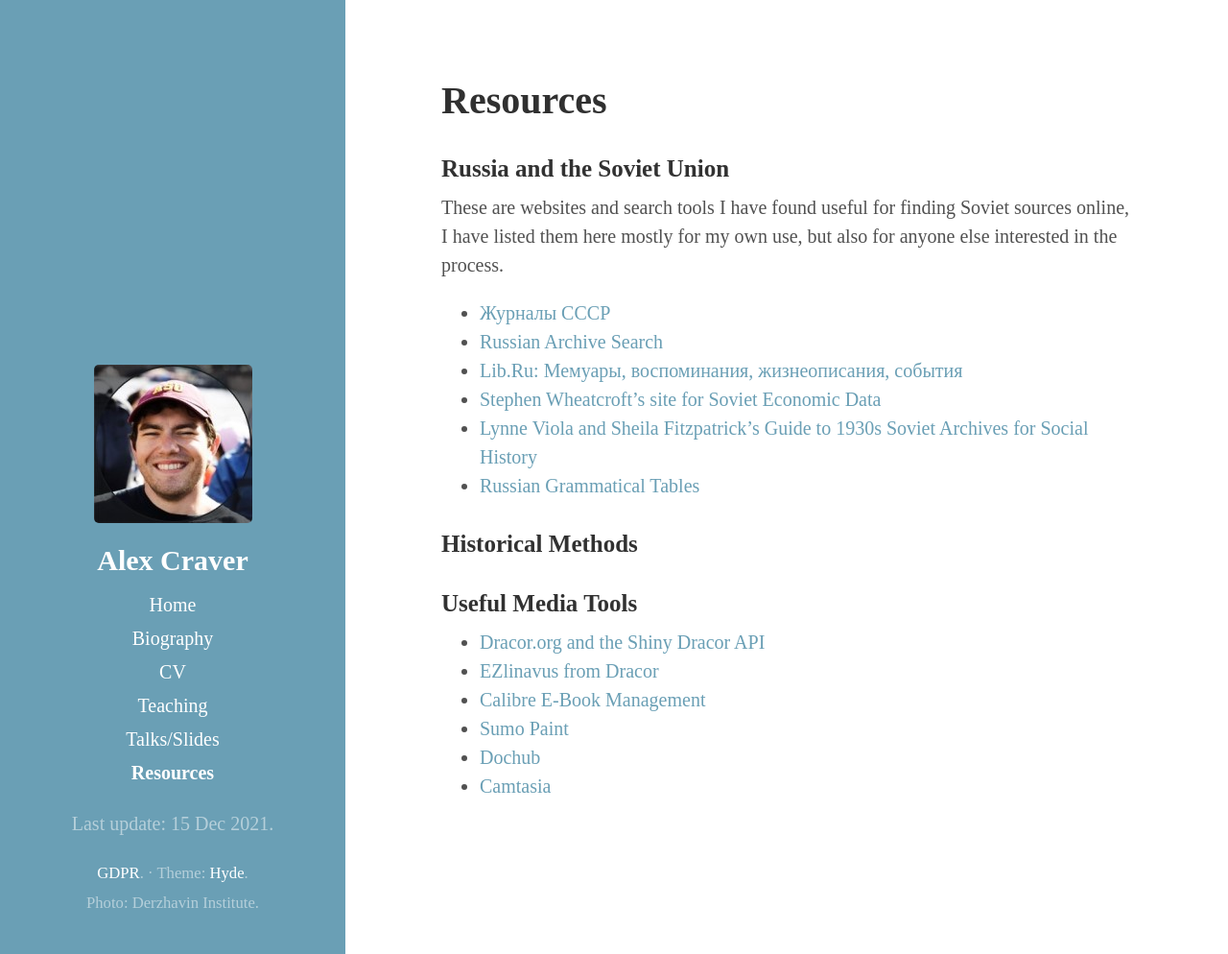
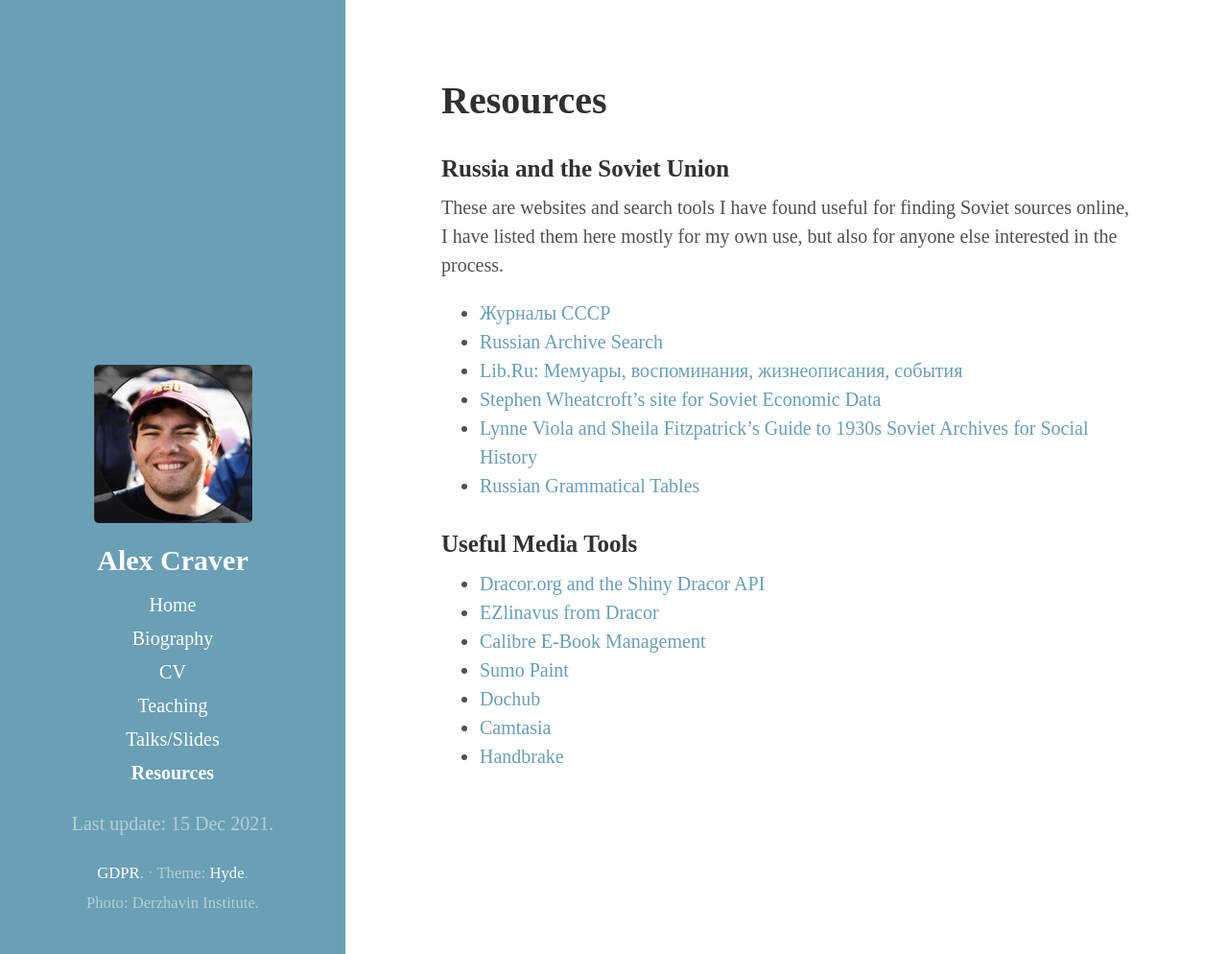
Before and after one commit to ahcraver/ahcraver.github.io, a Jekyll site: the page built from resources.md, in a window 1280 px wide and 994 px high. Shown: the whole window at 96% size. Built offline with Jekyll 4.4.1, drawn with Linux system fonts in a browser that asks for light colours.

Commit message:
Update resources.md

```diff
--- a/resources.md
+++ b/resources.md
@@ -13,9 +13,6 @@ These are websites and search tools I have found useful for finding Soviet sourc
 * [Russian Grammatical Tables](http://cromwell-intl.com/russian/grammar.html)
 
 
-### Historical Methods
-
-
 ### Useful Media Tools
 * [Dracor.org and the Shiny Dracor API](https://shiny.dracor.org)
 * [EZlinavus from Dracor](https://ezlinavis.dracor.org/)
@@ -23,3 +20,4 @@ These are websites and search tools I have found useful for finding Soviet sourc
 * [Sumo Paint](https://sumopaint.com)
 * [Dochub](Https://dochub.com)
 * [Camtasia](https://techsmith.com/video-editor)
+* [Handbrake](https://handbrake.fr/)
```
